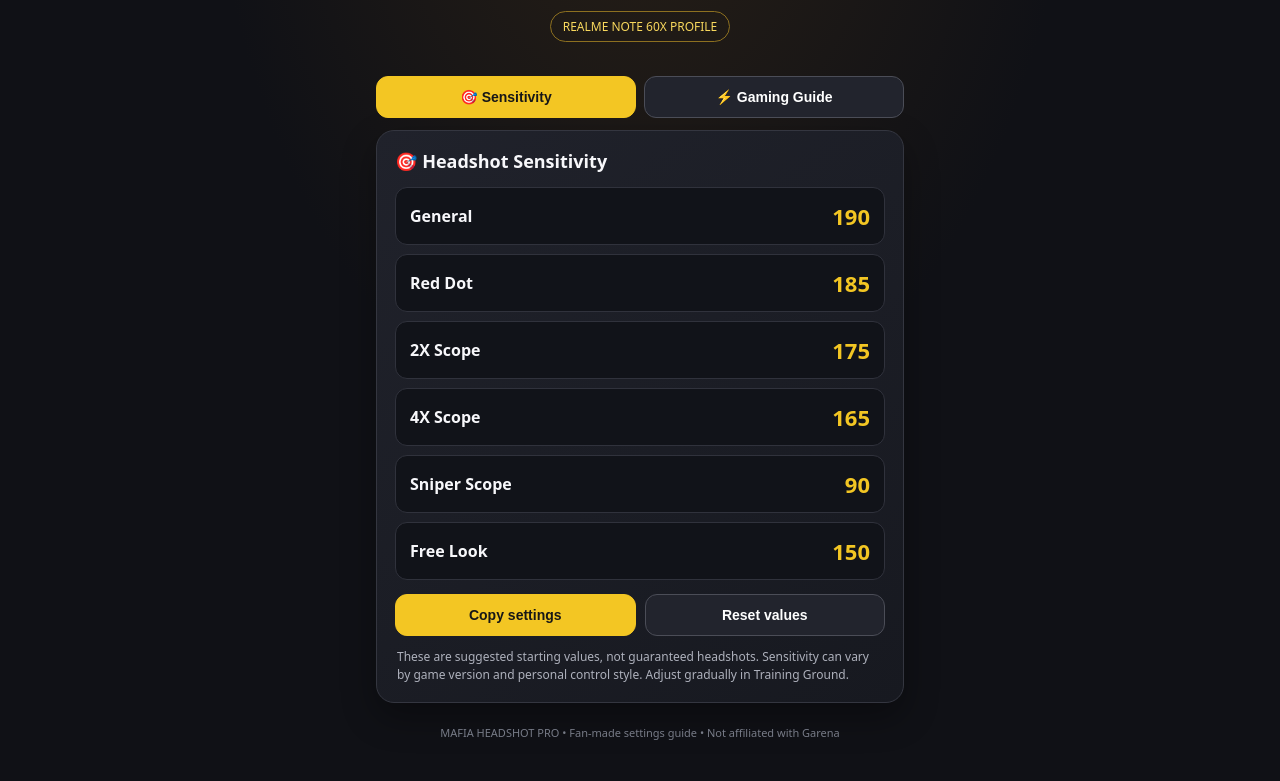
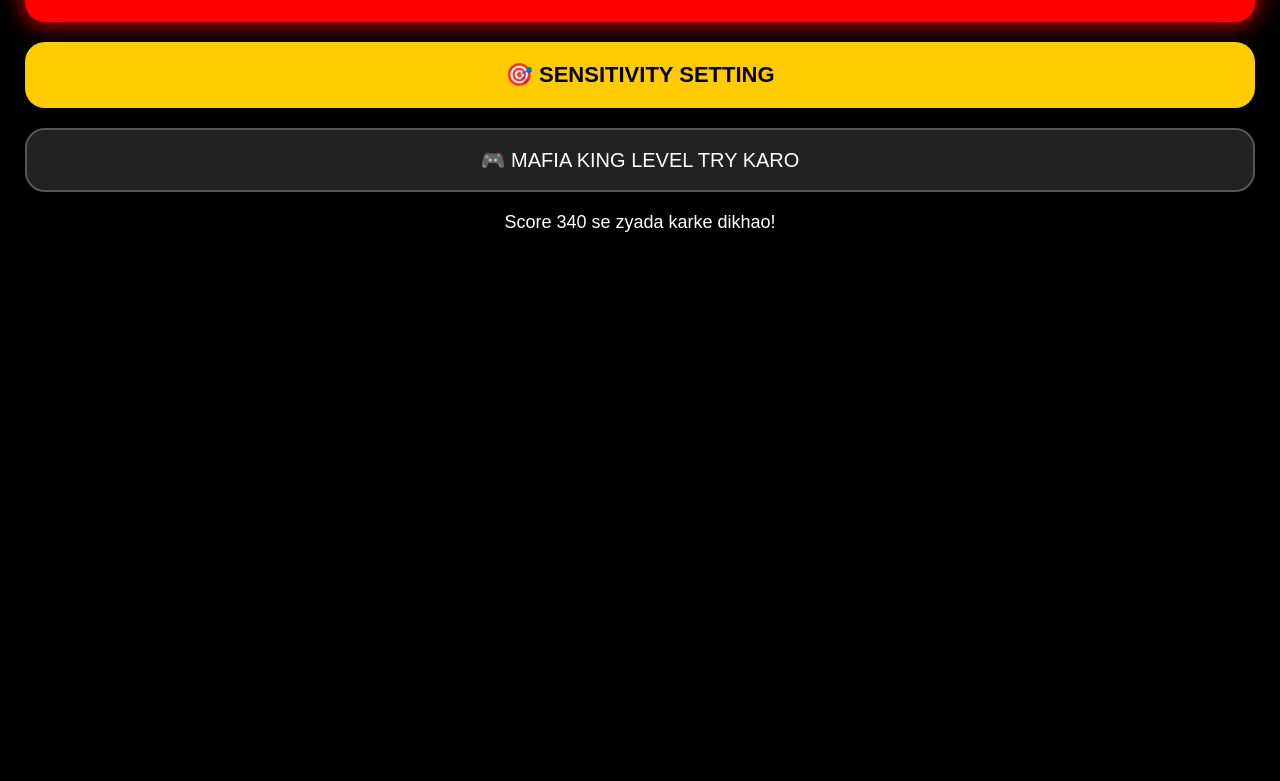
Before and after one commit to mehrankhanusa0099-star/Mafia-Head-shorr-pro, a plain HTML site: page index.html in a window 1280 px wide. Shown: the part 238-1019 px from the top of the page. After the commit the page ends 800 px from the top, so only its background shows below. Drawn offline with Linux system fonts and the light colour scheme.

Commit message:
Update index.html

```diff
--- a/index.html
+++ b/index.html
@@ -1,110 +1,24 @@
 <!doctype html>
-<html lang="en">
+<html>
 <head>
-  <meta charset="utf-8">
-  <meta name="viewport" content="width=device-width,initial-scale=1">
-  <meta name="theme-color" content="#101116">
-  <meta name="description" content="Mafia Headshot Pro - Free Fire sensitivity guide for Realme Note 60x.">
-  <link rel="manifest" href="manifest.webmanifest">
-  <link rel="icon" href="icon.svg" type="image/svg+xml">
-  <title>Mafia Headshot Pro</title>
-  <style>
-    :root{color-scheme:dark;--bg:#101116;--panel:#1b1d25;--gold:#f3c623;--muted:#aeb1bc;--green:#65d68a}
-    *{box-sizing:border-box}body{margin:0;background:radial-gradient(ellipse at top,#292016 0,#101116 48%);color:#f7f7fa;font:16px system-ui,-apple-system,Segoe UI,sans-serif;min-height:100vh}
-    .wrap{max-width:560px;margin:auto;padding:24px 16px 44px}.hero{text-align:center;padding:18px 10px 22px}
-    .skull{font-size:42px}.brand{font-weight:950;letter-spacing:2px;font-size:clamp(28px,8vw,42px);color:var(--gold);text-shadow:0 3px 18px #000}
-    .sub{color:var(--muted);letter-spacing:2px;font-size:12px;margin-top:5px}.device{display:inline-block;margin-top:14px;padding:6px 12px;border:1px solid #8d7020;border-radius:99px;color:#f8d85d;font-size:12px}
-    .tabs{display:grid;grid-template-columns:1fr 1fr;gap:8px;margin:12px 0}
-    button{border:1px solid #4b4d57;border-radius:12px;padding:12px;background:#22242d;color:#fff;font-weight:700;font-size:14px;cursor:pointer}
-    button.active,.primary{background:var(--gold);color:#171717;border-color:var(--gold)}
-    .panel{background:linear-gradient(145deg,#20222b,#171920);border:1px solid #343640;border-radius:18px;padding:18px;margin-top:12px;box-shadow:0 14px 35px #0005}
-    h2{font-size:18px;margin:0 0 14px}.setting{display:flex;justify-content:space-between;align-items:center;padding:13px 14px;background:#111319;border:1px solid #30323c;border-radius:12px;margin:9px 0}
-    .value{font-size:22px;font-weight:900;color:var(--gold);font-variant-numeric:tabular-nums}
-    .actions{display:grid;grid-template-columns:1fr 1fr;gap:9px;margin-top:14px}.hint{font-size:12px;color:var(--muted);line-height:1.5;margin:12px 2px 0}
-    .guide{line-height:1.8;color:#e7e7eb;padding-left:20px}.hidden{display:none}
-    .footer{text-align:center;color:#777b87;font-size:11px;margin-top:22px}
-    .install{width:100%;margin-top:12px;background:#252832;border-color:#7b6424}
-    @media(prefers-reduced-motion:no-preference){button{transition:transform .12s,filter .12s}button:active{transform:scale(.98)}}
-  </style>
+<meta name="viewport" content="width=device-width, initial-scale=1">
+<title>MAFIA HEADSHOT PRO</title>
+<style>
+body{background:black;color:white;text-align:center;font-family:Arial;margin:0;padding:15px}
+h1{color:yellow;font-size:32px}
+p{font-size:18px}
+.play{display:block;background:red;color:white;font-size:28px;font-weight:bold;padding:25px;margin:20px 10px;border-radius:20px;text-decoration:none;box-shadow:0 0 25px red}
+.sen{display:block;background:#ffcc00;color:black;font-size:22px;font-weight:bold;padding:20px;margin:20px 10px;border-radius:20px;text-decoration:none}
+.game{display:block;background:#222;color:white;font-size:20px;padding:18px;margin:20px 10px;border-radius:20px;text-decoration:none;border:2px solid #555}
+</style>
 </head>
 <body>
-  <main class="wrap">
-    <header class="hero">
-      <div class="skull">☠️</div>
-      <div class="brand">MAFIA HEADSHOT PRO</div>
-      <div class="sub">FREE FIRE SENSITIVITY GUIDE</div>
-      <div class="device">REALME NOTE 60X PROFILE</div>
-    </header>
-
-    <nav class="tabs" aria-label="Sections">
-      <button id="sensTab" class="active" type="button">🎯 Sensitivity</button>
-      <button id="guideTab" type="button">⚡ Gaming Guide</button>
-    </nav>
-
-    <section id="sensitivity" class="panel">
-      <h2>🎯 Headshot Sensitivity</h2>
-      <div id="settings"></div>
-      <div class="actions">
-        <button id="copy" class="primary" type="button">Copy settings</button>
-        <button id="reset" type="button">Reset values</button>
-      </div>
-      <p class="hint">These are suggested starting values, not guaranteed headshots. Sensitivity can vary by game version and personal control style. Adjust gradually in Training Ground.</p>
-    </section>
-
-    <section id="guide" class="panel hidden">
-      <h2>⚡ Gaming Guide</h2>
-      <ul class="guide">
-        <li>Graphics: Smooth (if available)</li>
-        <li>High FPS: Enable if your game offers it smoothly</li>
-        <li>Aim Precision: Default is a reasonable starting point</li>
-        <li>Practice short drag movements in Training Ground</li>
-        <li>Change one sensitivity value at a time</li>
-      </ul>
-      <p class="hint">This app provides legitimate in-game configuration guidance. It does not modify Free Fire, provide cheats, or guarantee wins.</p>
-    </section>
-
-    <button id="install" class="install hidden" type="button">＋ Install to Home Screen</button>
-    <div class="footer">MAFIA HEADSHOT PRO • Fan-made settings guide • Not affiliated with Garena</div>
-  </main>
-  <script>
-    const defaults = [
-      ["General",190],["Red Dot",185],["2X Scope",175],
-      ["4X Scope",165],["Sniper Scope",90],["Free Look",150]
-    ];
-    let values = defaults.map(x=>[...x]);
-    const settingsEl=document.getElementById("settings");
-    function render(){
-      settingsEl.innerHTML="";
-      values.forEach(([name,value],i)=>{
-        const row=document.createElement("div"); row.className="setting";
-        const label=document.createElement("strong"); label.textContent=name;
-        const number=document.createElement("span"); number.className="value"; number.textContent=value;
-        row.append(label,number); settingsEl.append(row);
-      });
-    }
-    render();
-    const sens=document.getElementById("sensitivity"), guide=document.getElementById("guide");
-    const sensTab=document.getElementById("sensTab"), guideTab=document.getElementById("guideTab");
-    function show(which){
-      const isSens=which==="sens";
-      sens.classList.toggle("hidden",!isSens); guide.classList.toggle("hidden",isSens);
-      sensTab.classList.toggle("active",isSens); guideTab.classList.toggle("active",!isSens);
-    }
-    sensTab.addEventListener("click",()=>show("sens"));
-    guideTab.addEventListener("click",()=>show("guide"));
-    document.getElementById("copy").addEventListener("click",async()=>{
-      const text=values.map(([n,v])=>`${n}: ${v}`).join("\\n");
-      try{await navigator.clipboard.writeText(text); alert("Settings copied!");}
-      catch(e){alert(text);}
-    });
-    document.getElementById("reset").addEventListener("click",()=>{values=defaults.map(x=>[...x]);render();});
-    let installPrompt=null;
-    const installBtn=document.getElementById("install");
-    window.addEventListener("beforeinstallprompt",e=>{e.preventDefault();installPrompt=e;installBtn.classList.remove("hidden");});
-    installBtn.addEventListener("click",async()=>{if(!installPrompt)return;installPrompt.prompt();await installPrompt.userChoice;installPrompt=null;installBtn.classList.add("hidden");});
-    if("serviceWorker" in navigator && location.protocol.startsWith("http")) {
-      window.addEventListener("load",()=>navigator.serviceWorker.register("./sw.js").catch(()=>{}));
-    }
-  </script>
+<h1>🔥 MAFIA HEADSHOT PRO 🔥</h1>
+<p>REALME NOTE 60X | FREE FIRE PRACTICE</p>
+<p>👑 BEST HEADSHOT GAME 👑</p>
+<a class="play" href="freefire.html">▶️ PLAY GAME</a>
+<a class="sen" href="sensitivity.html">🎯 SENSITIVITY SETTING</a>
+<a class="game" href="freefire.html">🎮 MAFIA KING LEVEL TRY KARO</a>
+<p>Score 340 se zyada karke dikhao!</p>
 </body>
 </html>
```
